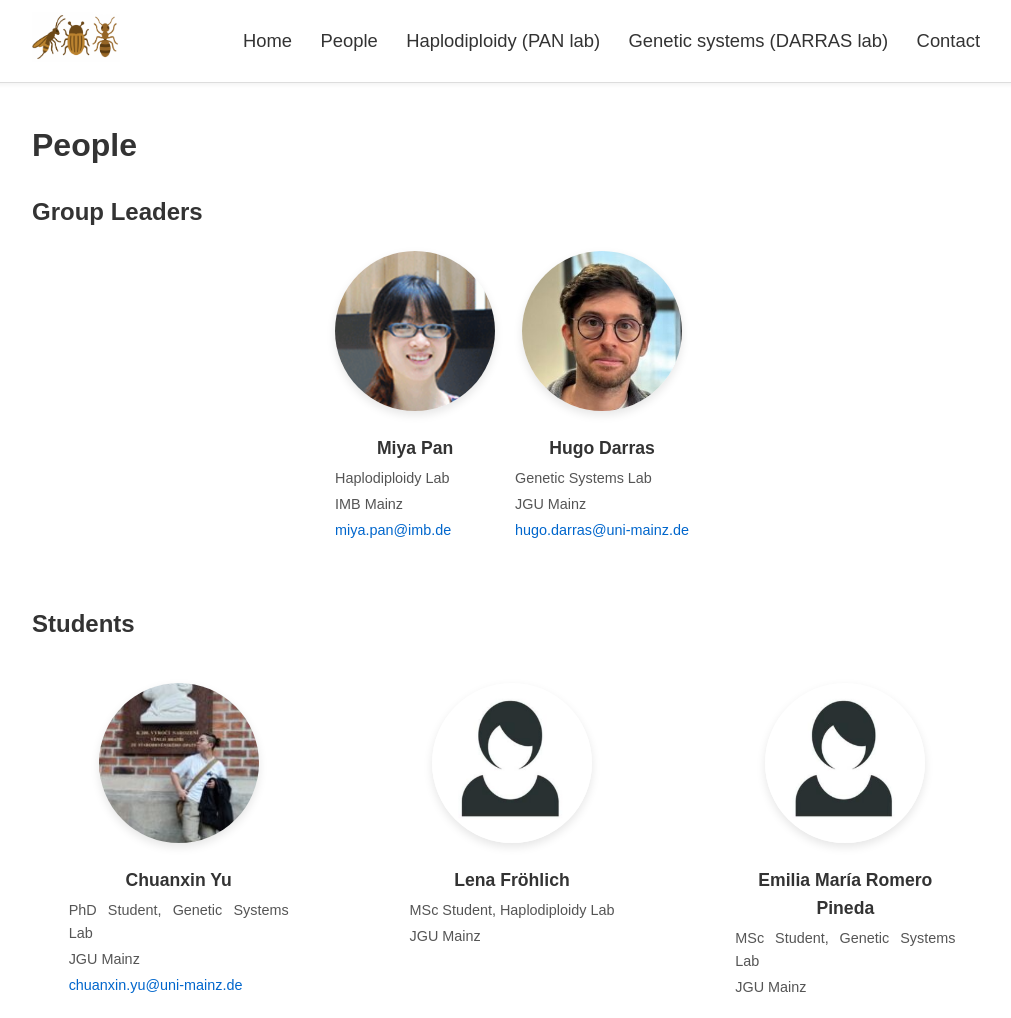
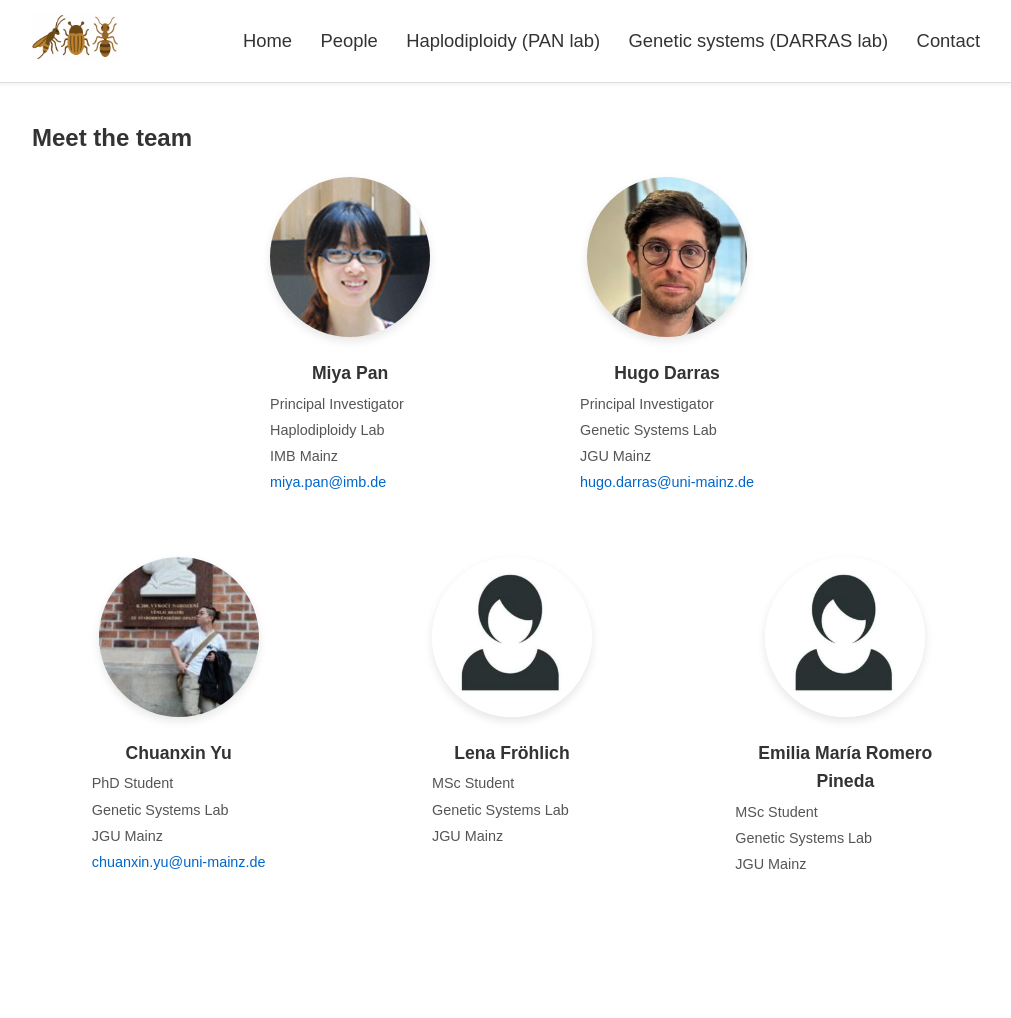
Before and after one commit to lab-darras/lab-darras.github.io, a Jekyll site: the page built from people.md, in a window 1280 px wide and 1018 px high. Shown: the whole window, without its empty margins (128-1139 px from the left). Built offline with Jekyll 4.4.1, drawn with Linux system fonts in a browser that asks for light colours.

Commit message:
Update people.md

```diff
--- a/people.md
+++ b/people.md
@@ -3,16 +3,17 @@ layout: default
 title: People
 ---
 
-# People
+## Meet the team
 
 <style>
 .group-leaders {
   display: flex;
-  gap: 20px;
   justify-content: center;
+  gap: 150px;   /* more space between the pictures */
   margin-bottom: 60px;
   flex-wrap: wrap;
 }
+
 
 .people-grid {
   display: grid;
@@ -64,12 +65,11 @@ title: People
 }
 </style>
 
-## Group Leaders
-
 <div class="group-leaders">
   <div class="person">
     <img src="{{ '/assets/images/miya-pan.png' | relative_url }}" alt="Miya Pan">
     <h3>Miya Pan</h3>
+    <p>Principal Investigator</p>
     <p>Haplodiploidy Lab</p>
     <p>IMB Mainz</p>
     <p><a href="mailto:miya.pan@imb.de">miya.pan@imb.de</a></p>
@@ -77,19 +77,21 @@ title: People
   <div class="person">
     <img src="{{ '/assets/images/hugo-darras.png' | relative_url }}" alt="Hugo Darras">
     <h3>Hugo Darras</h3>
+        <p>Principal Investigator</p>
+
     <p>Genetic Systems Lab</p>
     <p>JGU Mainz</p>
     <p><a href="mailto:hugo.darras@uni-mainz.de">hugo.darras@uni-mainz.de</a></p>
   </div>
 </div>
 
-## Students
-
 <div class="people-grid">
   <div class="person">
     <img src="{{ '/assets/images/chuanxin.png' | relative_url }}" alt="Chuanxin Yu">
     <h3>Chuanxin Yu</h3>
-    <p>PhD Student, Genetic Systems Lab</p>
+    <p>PhD Student</p>
+        <p>Genetic Systems Lab</p>
+
     <p>JGU Mainz</p>
     <p><a href="mailto:chuanxin.yu@uni-mainz.de">chuanxin.yu@uni-mainz.de</a></p>
   </div>
@@ -97,14 +99,16 @@ title: People
   <div class="person">
     <img src="{{ '/assets/images/lena.png' | relative_url }}" alt="Lena Fröhlich">
     <h3>Lena Fröhlich</h3>
-    <p>MSc Student, Haplodiploidy Lab</p>
+    <p>MSc Student</p>
+          <p>Genetic Systems Lab</p>
         <p>JGU Mainz</p>
   </div>
 
   <div class="person">
     <img src="{{ '/assets/images/emilia.png' | relative_url }}" alt="Emilia María Romero Pineda">
     <h3>Emilia María Romero Pineda</h3>
-    <p>MSc Student, Genetic Systems Lab</p>
+    <p>MSc Student</p>
+          <p>Genetic Systems Lab</p>
         <p>JGU Mainz</p>
   </div>
 
```
